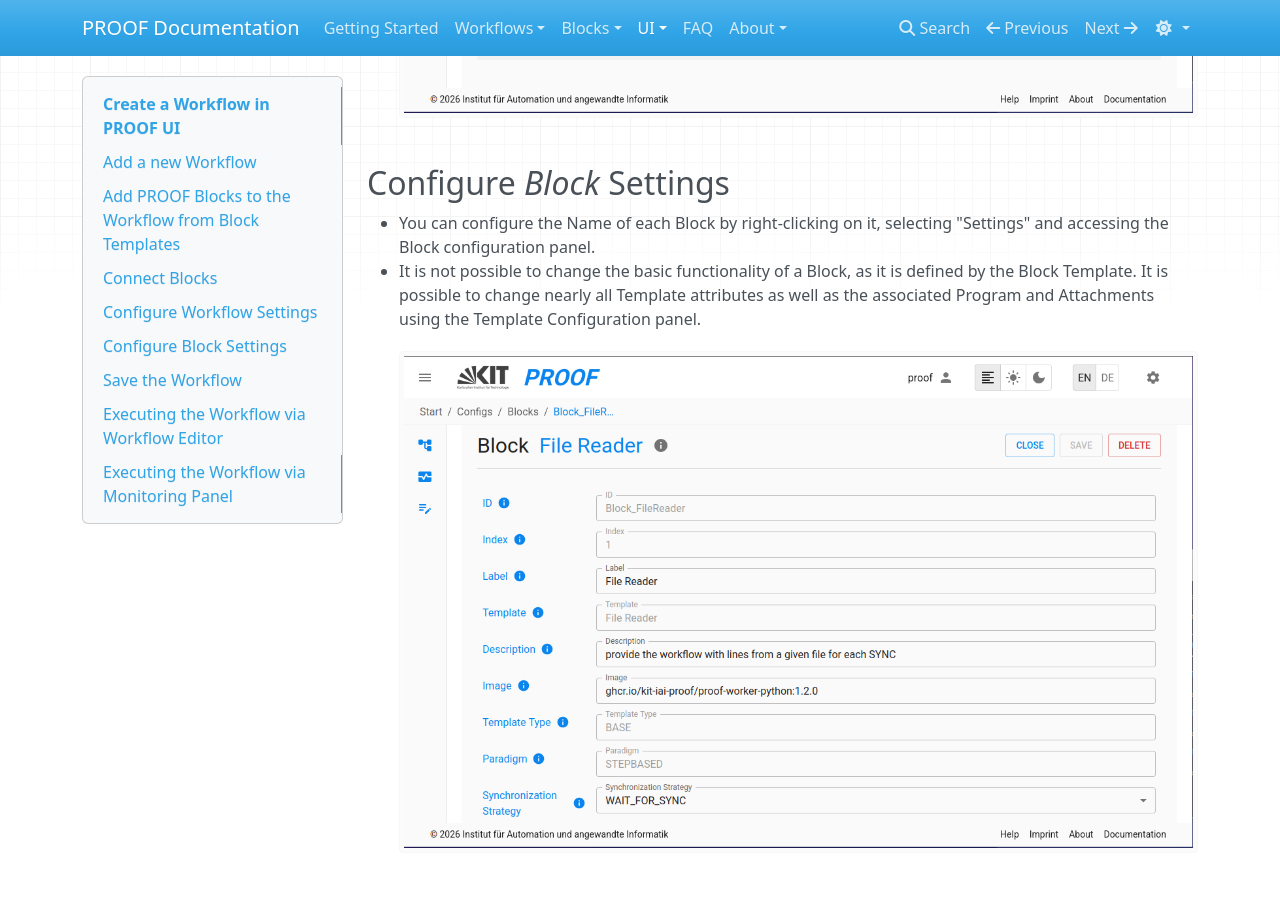
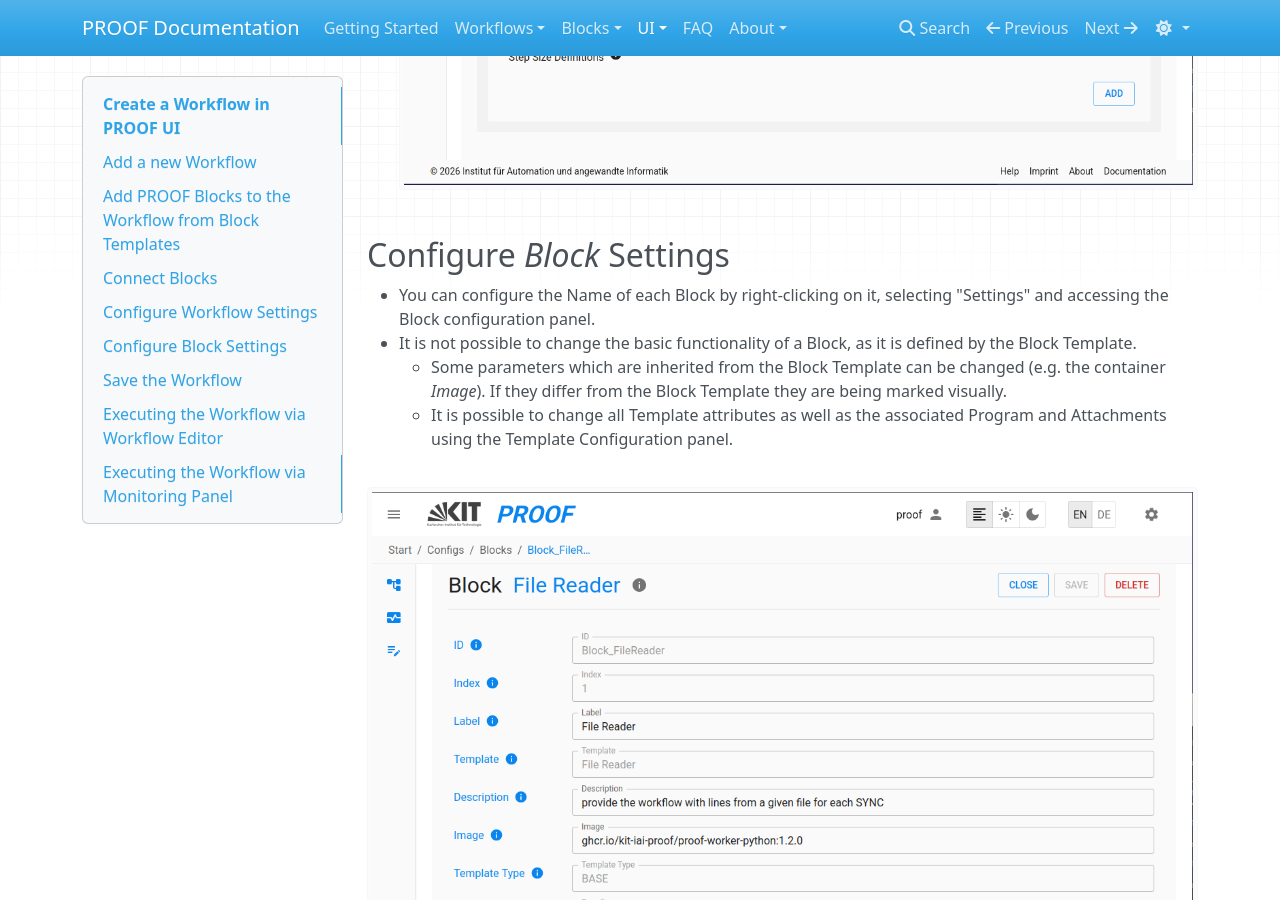
Before and after one commit to KIT-IAI-PROOF/kit-iai-proof.github.io, an MkDocs documentation site: the page built from docs/UI/creating-workflows.md, in a window 1280 px wide and 900 px high, scrolled down 2648 px. Built offline with MkDocs 1.6.1, drawn with Linux system fonts in a browser that asks for light colours; nearby versions of some CDN libraries; some of the changed text lies outside the part shown.

Commit message:
feat: adjust workflow creation description

```diff
--- a/docs/UI/creating-workflows.md
+++ b/docs/UI/creating-workflows.md
@@ -6,8 +6,9 @@
 <br>
 
 ## Add a new Workflow
-   - You can create a new Workflow by clicking on the "*+*" button in the Workflow Editor to the right of the Workflow combo box .
-   - This opens a new empty Workflow canvas where you can start building your Workflow.
+   - You can create a new Workflow by clicking on the "*+*" button in the Workflow Editor to the right of the Workflow combo box.
+   - This opens the [Workflow Settings window](#configure-workflow-settings) of the created Workflow. Customize the label, description and parametrization of the Workflow here.
+   - Closing the settings window leads to the empty Workflow canvas where you can start building your Workflow.
 
 ## Add PROOF *Blocks* to the *Workflow* from *Block Templates*
    - You can drag and drop *Block Templates* from the right sidebar onto the Workflow canvas.
@@ -27,7 +28,7 @@
    - Loops can be implemented by using a static input (INIT phase) as initial value for the non-static input in EXECUTION phase.
      - Both inputs need to use the same *modelVarName*.
 
-## Configure Workflow Settings
+## Configure *Workflow* Settings
    - You can configure the settings of the Workflow by clicking on the "Settings" button in the top right corner of the Workflow Editor.
    - This allows you to set ID, label, description, paradigm, and asynchronous Action for the entire Workflow.
    - By clicking on the "save" button, the Workflow settings are saved.
@@ -37,10 +38,12 @@
 ## Configure *Block* Settings
    - You can configure the Name of each Block by right-clicking on it, selecting "Settings" and accessing the Block configuration panel.
    - It is not possible to change the basic functionality of a Block, as it is defined by the Block Template.
-     It is possible to change nearly all Template attributes as well as the associated Program and Attachments using the Template Configuration panel.
-     ![Configure Block Settings](../Images/workflow/2026-04-30_block_settings_1.png)
-     ![Configure Block Settings](../Images/workflow/2026-04-30_block_settings_2.png)
-     ![Configure Block Settings](../Images/workflow/2026-04-30_block_settings_3.png)
+     - Some parameters which are inherited from the Block Template can be changed (e.g. the container *Image*). If they differ from the Block Template they are being marked visually.
+     - It is possible to change all Template attributes as well as the associated Program and Attachments using the Template Configuration panel.
+
+   ![Configure Block Settings](../Images/workflow/2026-04-30_block_settings_1.png)
+   ![Configure Block Settings](../Images/workflow/2026-04-30_block_settings_2.png)
+   ![Configure Block Settings](../Images/workflow/2026-04-30_block_settings_3.png)
 
 ### Important: Block Naming Restrictions
 When setting the block name/title, you must follow Docker container naming conventions:
```
Also changed, not shown: other parts of docs/UI/creating-workflows.md (+2 -2 lines).
